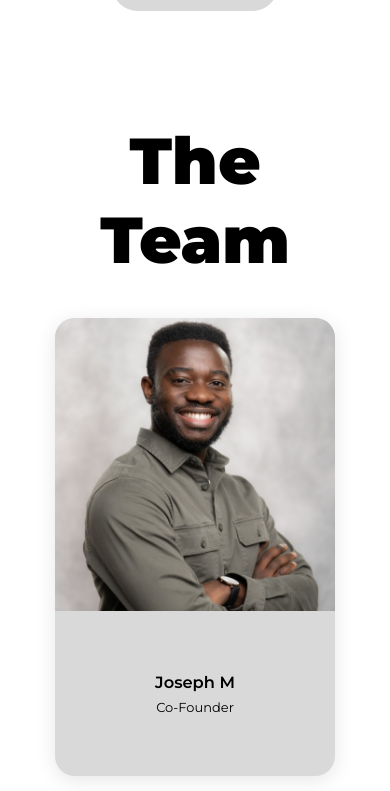
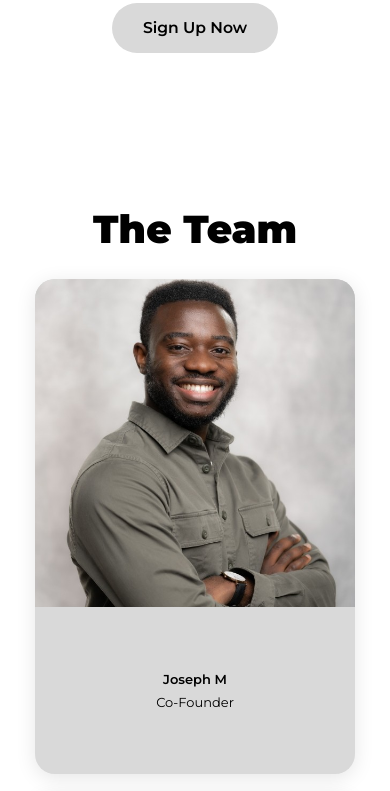
Before and after one commit to sakinbola/At-It-Landing-Page, a React (Vite) app: page / in a window 390 px wide. Shown: the part 5100-5891 px from the top of the page. Built offline with nearby package versions, Linux system fonts and the light colour scheme.

Commit message:
responsive design changes team

```diff
--- a/src/pages/features.css
+++ b/src/pages/features.css
@@ -6,7 +6,7 @@
     align-items:center;
     justify-content:center;
 
-    padding: clamp(4rem, 10vh, 8rem) 1rem;
+    padding: clamp(4rem, 15vh, 10rem) 1rem;
     box-sizing: border-box;
 }
 
--- a/src/pages/team.css
+++ b/src/pages/team.css
@@ -1,33 +1,41 @@
 .team-section {
-    max-width:80vw;
+    max-width: 100vw;
     display:flex;
     flex-direction:column;
     align-items: center;
     justify-content: center;
-    gap:3rem;
+    gap:clamp(2rem, 5vw, 4rem);
     margin:0  auto;
-    padding:2rem;
+    padding:clamp(2rem, 5vw, 4rem) 1rem;
 
+    box-sizing: border-box;
 }
 
 .team-section h1{
     font-weight:900;
-    font-size:5rem;
+    font-size:clamp(3rem, 10vw, 5rem);
     text-align: center;
+
+    padding: 0 1rem;
+    box-sizing: border-box;
 }
 
 .team-section-cards {
     display:flex;
     flex-wrap: wrap;
     justify-content: center;
-    gap:2rem;
+    gap:clamp(1.5rem, 3vw, 2.5rem);
+    max-width:1500px;
+    box-sizing: border-box;
 }
 
 
 
 
 .team-card {
+    flex: 1 1 280px;
     width:280px;
+    max-width: 320px;
     height:auto;
     min-height:350px;
     border-radius:20px;
@@ -61,12 +69,12 @@
 }
 
 team-card:hover img {
-    transform:sclae(1.05);
+    transform:scale(1.05);
 }
 
 .team-description{
     height:30%;
-    padding:1.5rem;
+    padding:clamp(1rem, 3vw, 1.5rem);
     display:flex;
     flex-direction: column;
     justify-content: center;
@@ -74,13 +82,13 @@ team-card:hover img {
 }
 
 .team-description h2 {
-    font-size:1.25rem;
+    font-size:clamp(1rem, 2.5vw, 1.25rem);
     font-weight:600;
     margin-bottom: 0.5rem;
 }
 
 .team-description .role {
-    font-size:0.9rem;
+    font-size:clamp(1rem, 2.5vw, 1.25rem);
     font-weight:500;
     text-transform:uppercase;
 }
```
